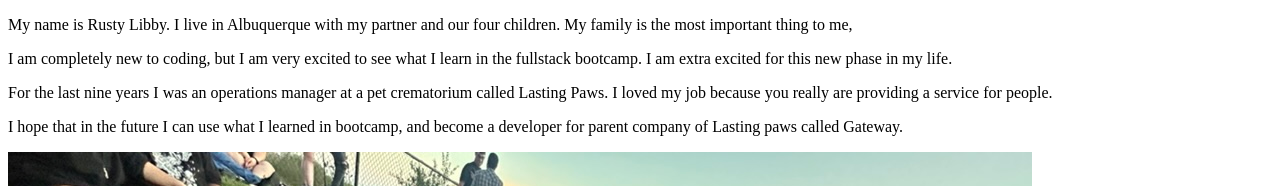
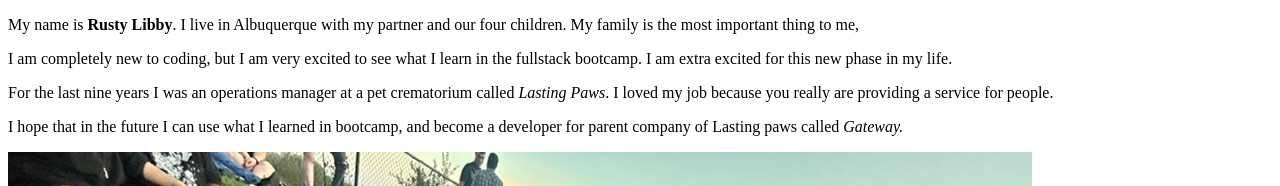
Before and after one commit to RJLibby/about-your-name-, a plain HTML site: page index.html in a window 1280 px wide. Shown: the top 186 px of the page. Drawn offline with Linux system fonts and the light colour scheme.

Commit message:
added css edit to html

```diff
--- a/index.html
+++ b/index.html
@@ -7,10 +7,10 @@
 
 </head>
 <body>
-         <p>My name is Rusty Libby. I live in Albuquerque with my partner and our four children. My family is the most important thing to me, </p>
+         <p>My name is <strong>Rusty Libby</strong>. I live in Albuquerque with my partner and our four children. My family is the most important thing to me, </p>
          <p>I am completely new to coding, but I am very excited to see what I learn in the fullstack bootcamp. I am extra excited for this new phase in my life.</p>
-         <p>For the last nine years I was an operations manager at a pet crematorium called Lasting Paws. I loved my job because you really are providing a service for people.</p>
-         <p>I hope that in the future I can use what I learned in bootcamp, and become a developer for parent company of Lasting paws called Gateway.</p>
+         <p>For the last nine years I was an operations manager at a pet crematorium called <em>Lasting Paws</em>. I loved my job because you really are providing a service for people.</p>
+         <p>I hope that in the future I can use what I learned in bootcamp, and become a developer for parent company of Lasting paws called <em>Gateway.</em></p>
 
 
 <div>
```
